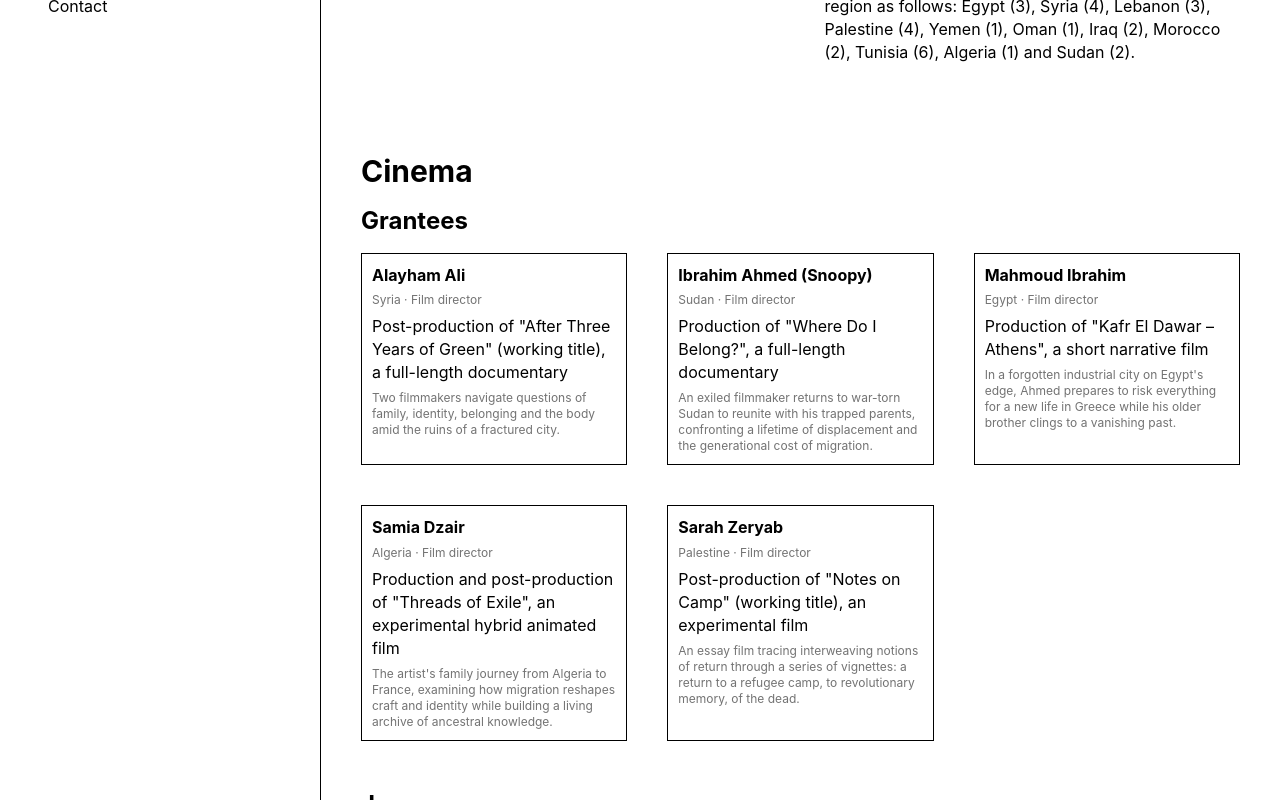
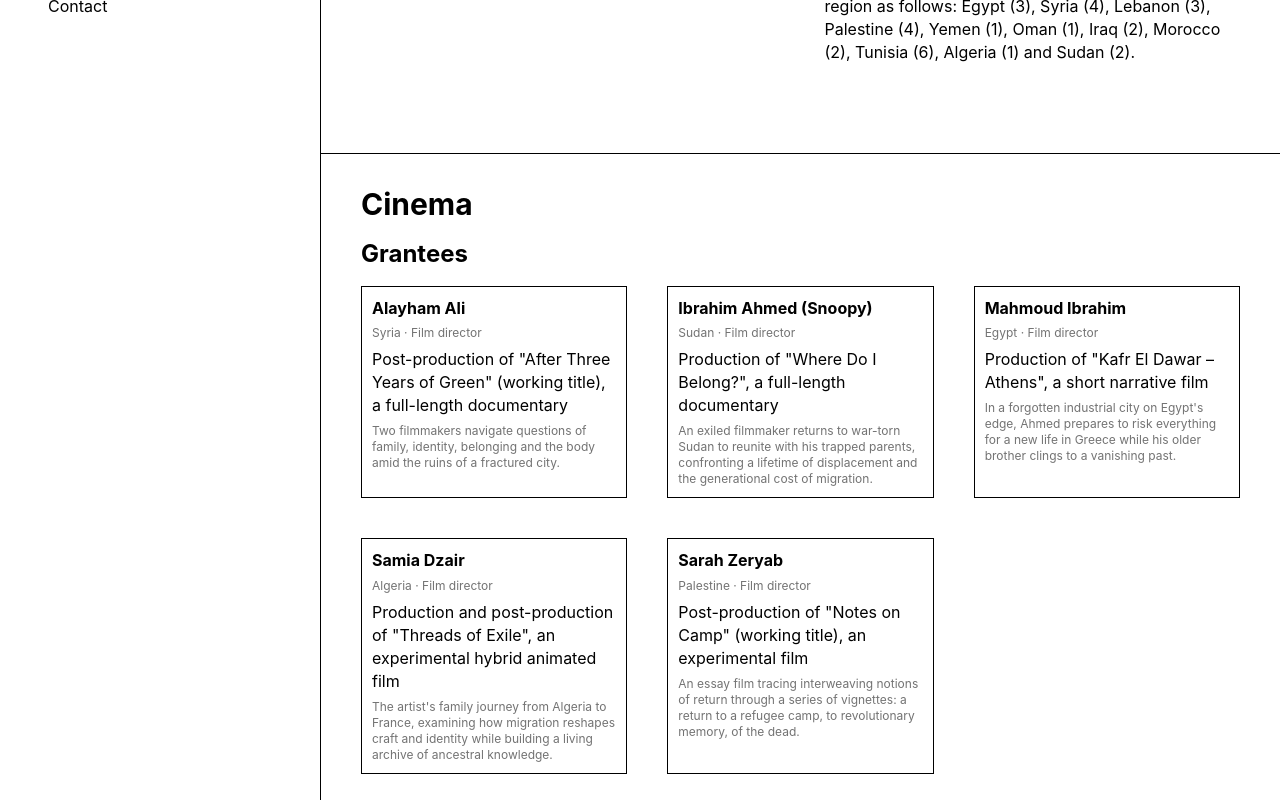
Before and after one commit to Eytyy/mawred-wireframes, a Next.js app: page /news/post in a window 1280 px wide. Shown: the part 580-1380 px from the top of the page. Built offline with nearby package versions, Linux system fonts and the light colour scheme.

Commit message:
add border top to first roster item

```diff
--- a/app/news/post/NewsDetailPage.tsx
+++ b/app/news/post/NewsDetailPage.tsx
@@ -47,7 +47,9 @@ export function NewsDetailPage() {
         <section
           key={group.discipline}
           className={
-            index < rosters.length - 1 ? "border-b border-black py-8" : "py-8"
+            index === 0
+              ? "mt-8 border-t border-black py-8"
+              : "border-t border-black py-8"
           }
         >
           <PageWidth>
@@ -81,7 +83,8 @@ export function NewsDetailPage() {
           An announcement post: the same sticky two-column as the editorial
           post — image left; category, H1, date and body right — then the
           rosters and quotes the results of a round consist of. Each discipline
-          is a full-width section; a content-column rule sits between them.
+          is a full-width section; a content-column rule sits above the first
+          and between them, with the same gap as the opening-to-roster space.
           Grantees and Jury are h3s under the discipline h2; quotes sit in the
           jury section with no heading of their own. Cinema is populated in
           full and literature carries its roster without quotes, so the
```
Also changed, not shown: 3 other files (tests, documents, lock files or other folders).
